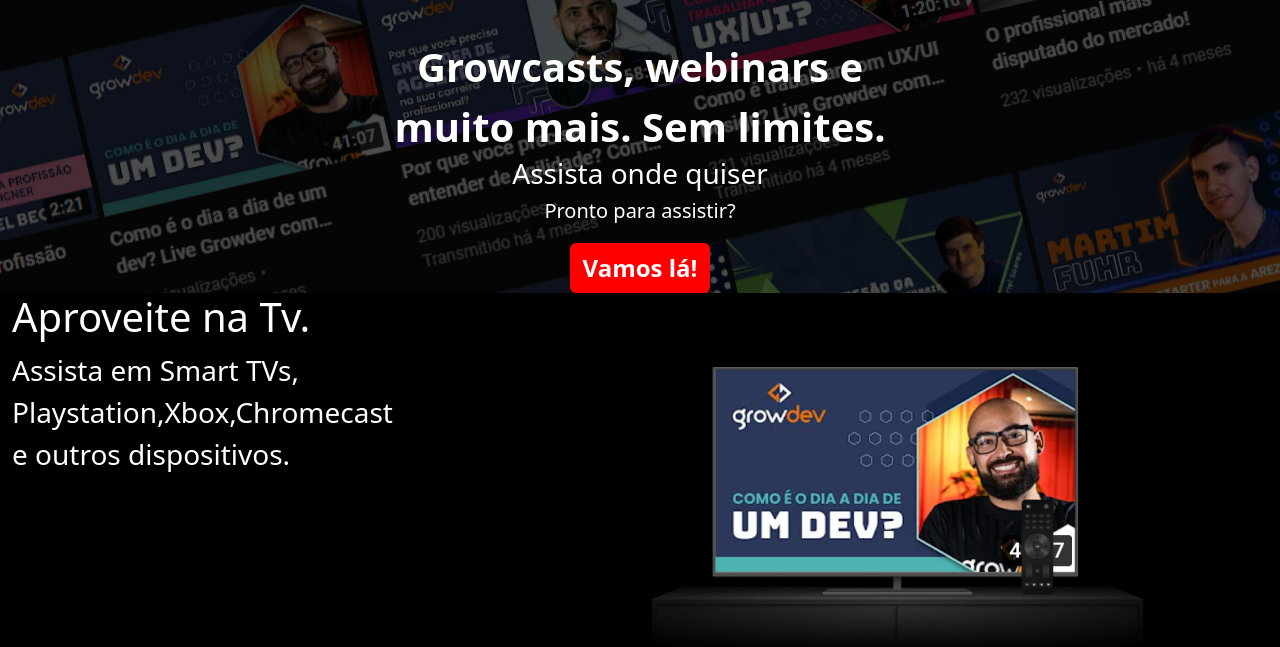
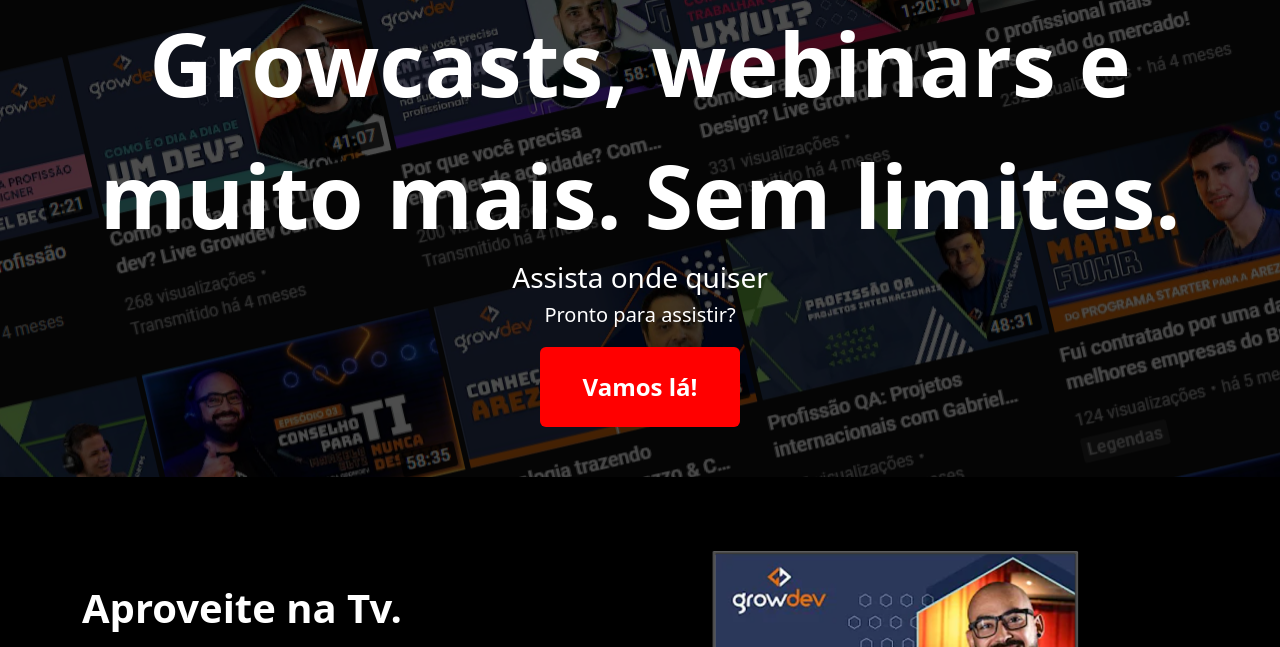
Before and after one commit to AlexandreS10/growflix, a plain HTML site: page index.html in a window 1280 px wide. Shown: the part 153-800 px from the top of the page. Drawn offline with nearby package versions, Linux system fonts and the light colour scheme.

Commit message:
modificações de semântica

```diff
--- a/css/style.css
+++ b/css/style.css
@@ -16,14 +16,21 @@ nav{
     margin-left: 20px;
     align-self: flex-start;
 }
+button{
+    width: 200px;
+    height:80px;
+    margin-bottom: 50px;
+}
 a{
     text-decoration: none;
     color: white;
     font-size:x-large;
 }
 p{
+   font-size: 550%;
    color: white;
-   margin-bottom: 0;
+   margin: 0;
+
 }
 h1{
 
--- a/index.html
+++ b/index.html
@@ -14,11 +14,11 @@
     <header>
         <nav>
             <img class="logo" src="/images/logo-growflix.svg" alt="logo-growflix">
-            <div style="margin-top: 40px;">
-                <p class="fs-1"><strong>
-                        Growcasts, webinars e</strong>
-                </p>
-                <p class="fs-1">
+            <div>
+                <p><strong>
+                 Growcasts, webinars e
+                </strong></p>
+                <p >
                     <strong>
                         muito mais. Sem limites.
                     </strong>
@@ -40,13 +40,13 @@
         </nav>
     </header>
     <main>
-        <div class="container-fluid display: flex; ">
-            <div class="row h-100">
+        <div class="container display: flex; ">
+            <div class="row h-100" style="align-items: center;">
                 <div class="col-lg-6">
-                    <h1>Aproveite na Tv.</h1>
-                    <p class="fs-3">Assista em Smart TVs,</p>
-                    <p class="fs-3">Playstation,Xbox,Chromecast</p>
-                    <p class="fs-3">e outros dispositivos.</p>
+                    <p class="fs-1"> <strong>Aproveite na Tv.</strong></p>
+                    <p class="fs-4">Assista em Smart TVs,</p>
+                    <p class="fs-4">Playstation,Xbox,Chromecast</p>
+                    <p class="fs-4">e outros dispositivos.</p>
                 </div>
                 <div class="col-lg-6" style="background-color: black; display: flex;">
 
@@ -73,8 +73,6 @@
 
     </footer>
 
-
-
     <script src="https://cdn.jsdelivr.net/npm/bootstrap@5.3.0/dist/js/bootstrap.bundle.min.js"
         integrity="sha384-geWF76RCwLtnZ8qwWowPQNguL3RmwHVBC9FhGdlKrxdiJJigb/j/68SIy3Te4Bkz"
         crossorigin="anonymous"></script>
```
